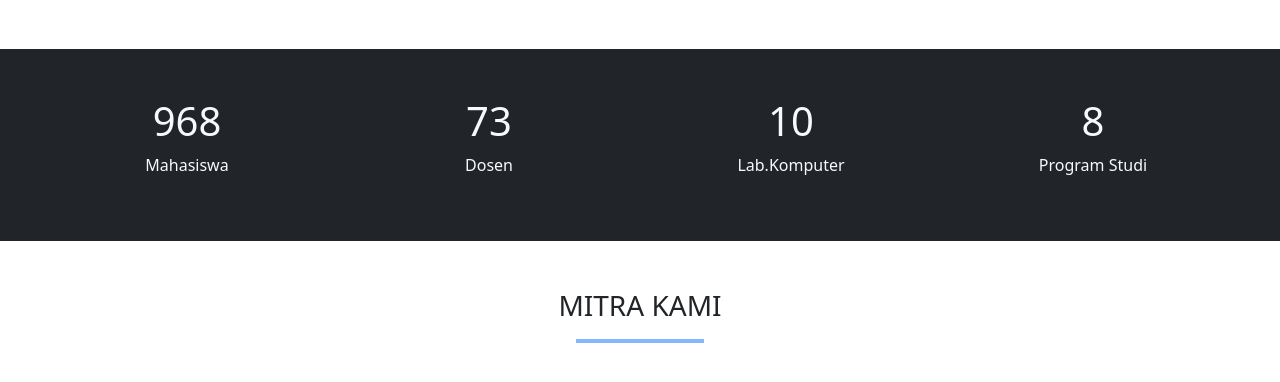
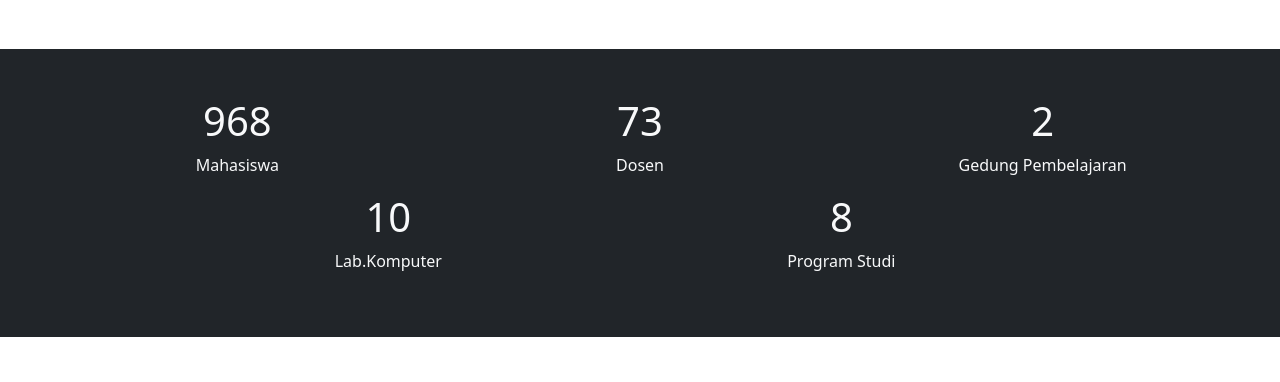
Before and after one commit to Dafa-Aziul/Latihan-github, a plain HTML site: page index.html in a window 1280 px wide. Shown: the part 2996-3378 px from the top of the page. Drawn offline with nearby package versions, Linux system fonts and the light colour scheme.

Commit message:
Fix CI/CD issue

```diff
--- a/index.html
+++ b/index.html
@@ -325,19 +325,23 @@
 
 
       <div class="bg-dark text-light row p-5 text-center">
-        <div class="col-3">
+        <div class="col-4">
           <h1>968</h1>
           <p>Mahasiswa</p>
         </div>
-        <div class="col-3">
+        <div class="col-4">
           <h1>73</h1>
           <p>Dosen</p>
         </div>
-        <div class="col-3">
+        <div class="col-4">
+          <h1>2</h1>
+          <p>Gedung Pembelajaran</p>
+        </div>
+        <div class="col-7">
           <h1>10</h1>
           <p>Lab.Komputer</p>
         </div>
-        <div class="col-3">
+        <div class="col-2">
           <h1>8</h1>
           <p>Program Studi</p>
         </div>
```
